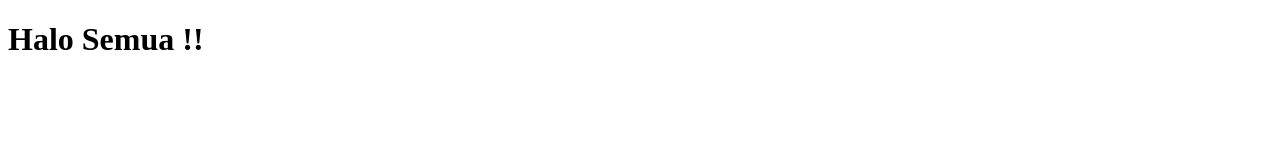
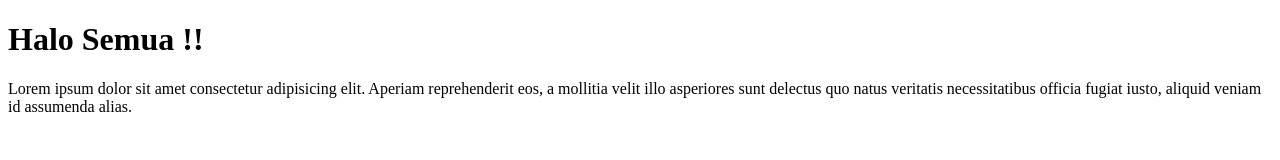
Before and after one commit to mtobing11/mlt-git-test, a plain HTML site: page index.html in a window 1280 px wide. Drawn offline with Linux system fonts and the light colour scheme.

Commit message:
menambahkan paragraph

```diff
--- a/index.html
+++ b/index.html
@@ -7,5 +7,11 @@
   </head>
   <body>
     <h1>Halo Semua !!</h1>
+    <p>
+      Lorem ipsum dolor sit amet consectetur adipisicing elit. Aperiam
+      reprehenderit eos, a mollitia velit illo asperiores sunt delectus quo
+      natus veritatis necessitatibus officia fugiat iusto, aliquid veniam id
+      assumenda alias.
+    </p>
   </body>
 </html>
```
